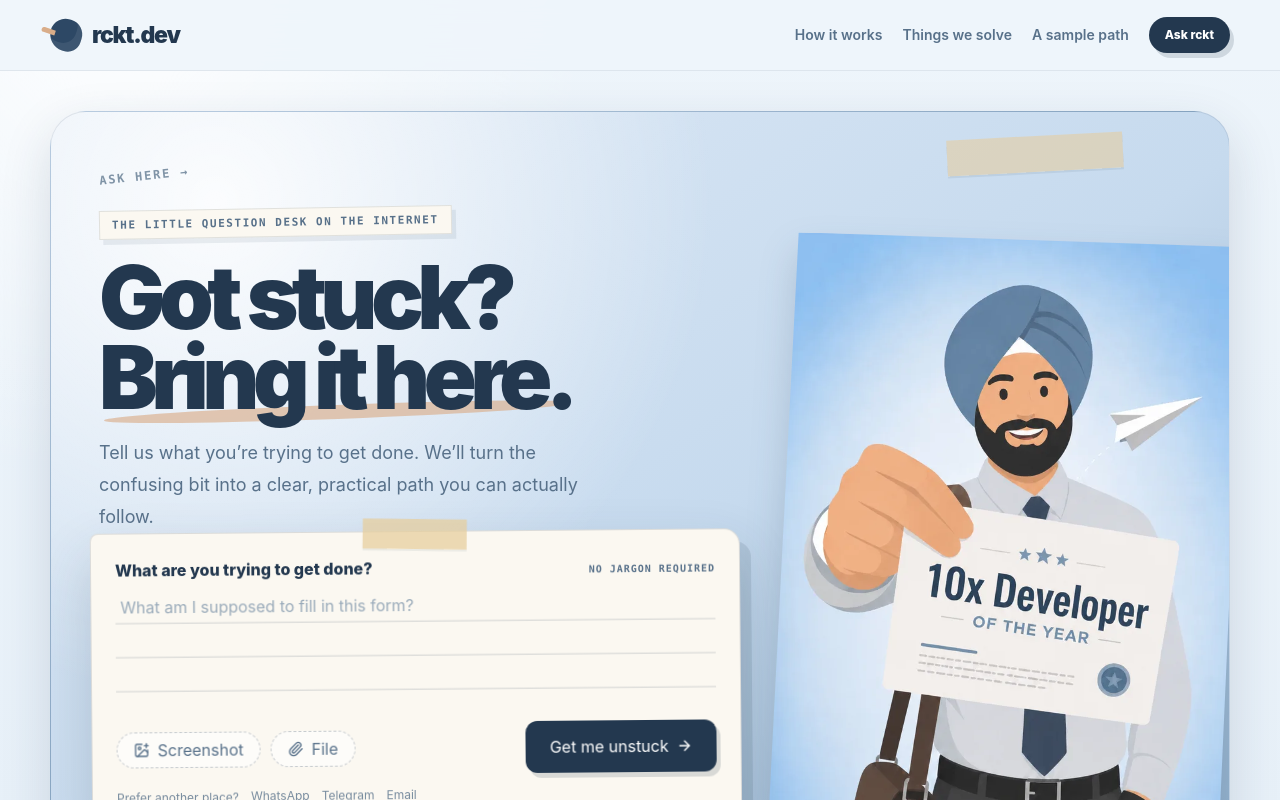
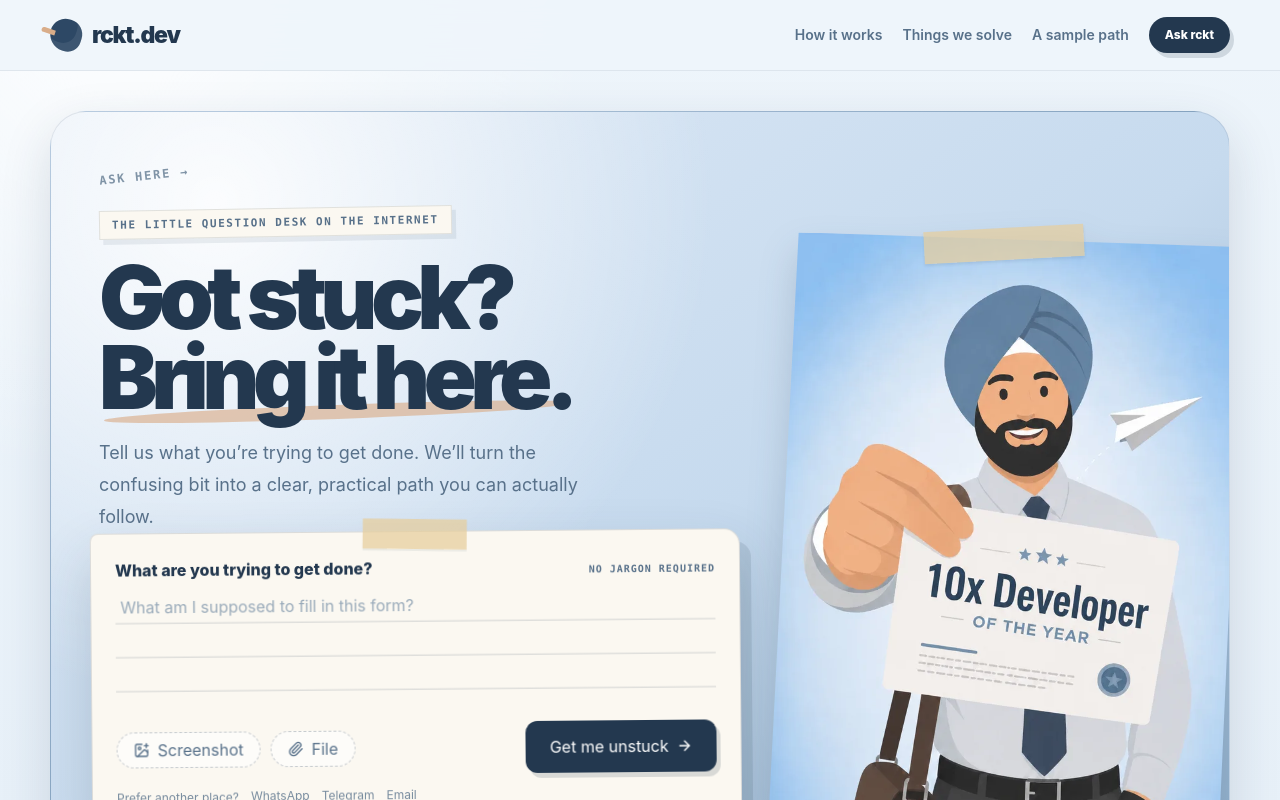
Before and after one commit to Cpreet/rocketsingh.dev, a React (Vite) app: page / in a window 1280 px wide. Shown: the top 800 px of the page. Built offline with nearby package versions, Linux system fonts and the light colour scheme.

Commit message:
fix(ui): tape hero portrait

```diff
--- a/src/App.tsx
+++ b/src/App.tsx
@@ -447,7 +447,6 @@ function App() {
             className="hero-panel relative mt-4 overflow-hidden rounded-[24px] border border-ink/10 px-4 pt-16 pb-0 shadow-[0_18px_50px_rgba(35,56,79,0.15)] sm:mt-8 sm:px-8 sm:pt-20 lg:mt-10 lg:min-h-[760px] lg:rounded-[36px] lg:p-0"
             aria-labelledby="hero-title"
           >
-            <div className="absolute top-6 right-[9%] h-9 w-36 -rotate-3 bg-tape/55 shadow-[0_2px_0_rgba(35,56,79,0.08)] sm:w-44" aria-hidden="true" />
             <span className="absolute top-7 left-5 -rotate-6 font-mono text-[11px] font-black tracking-[0.15em] text-ink-soft/75 sm:left-10 lg:top-14 lg:left-12 lg:text-xs">
               ASK HERE →
             </span>
@@ -468,6 +467,10 @@ function App() {
             <IntakeDesk announce={announce} />
 
             <figure className="relative z-0 mx-auto mt-7 h-[255px] w-[270px] overflow-hidden drop-shadow-[0_20px_18px_rgba(35,56,79,0.18)] sm:h-[330px] sm:w-[360px] lg:absolute lg:right-[-10px] lg:bottom-[-70px] lg:h-auto lg:w-[470px] lg:overflow-visible">
+              <span
+                className="absolute top-3 left-1/2 z-10 h-8 w-32 -translate-x-1/2 -rotate-[3deg] bg-tape/70 shadow-[0_2px_3px_rgba(35,56,79,0.1)] sm:w-40 lg:-top-2"
+                aria-hidden="true"
+              />
               <img
                 className="avatar-mask block w-full rotate-1 rounded-[24px] object-cover object-top"
                 src={avatar}
```
